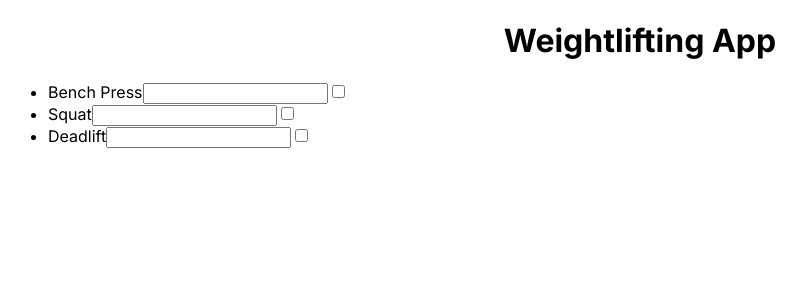
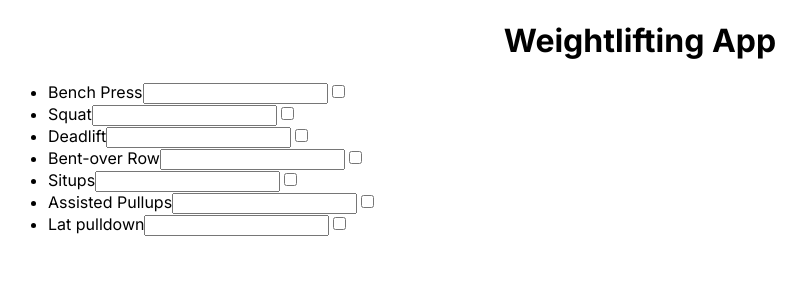
Before and after one commit to pmanal1/weightlifting-app, a Next.js app: page / in a window 1280 px wide. Shown: the top 300 px of the page, without its empty margins (0-807 px from the left). Built offline with nearby package versions, Linux system fonts and the light colour scheme.

Commit message:
Displays exercises dynamically

```diff
--- a/src/app/page.tsx
+++ b/src/app/page.tsx
@@ -1,4 +1,6 @@
 import Image from "next/image";
+
+const exercises = ["Bench Press", "Squat", "Deadlift", "Bent-over Row", "Situps", "Assisted Pullups", "Lat pulldown"]
 
 export default function Home() {
   return (
@@ -112,21 +114,13 @@ export default function Home() {
     <main>
       <h1>Weightlifting App</h1>
       <ul>
-        <li>
-          Bench Press
-          <input></input>
-          <input type="checkbox"></input>
-        </li>
-        <li>
-          Squat
-          <input></input>
-          <input type="checkbox"></input>
-        </li>
-        <li>
-          Deadlift
-          <input></input>
-          <input type="checkbox"></input>
-        </li>
+        {exercises.map(exercise => (
+          <li>
+            {exercise}
+            <input></input>
+            <input type="checkbox"></input>
+          </li>
+        ))}
       </ul>
 
     </main>
```
